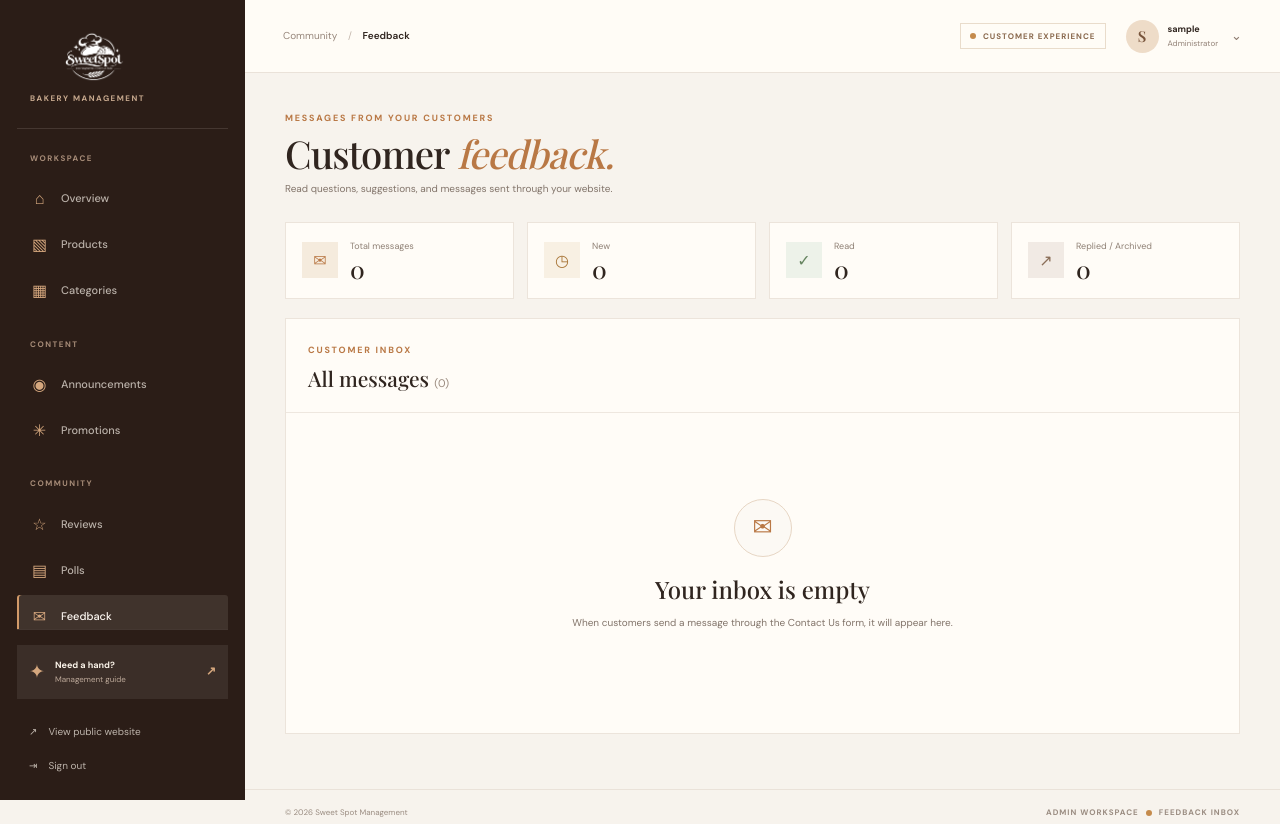
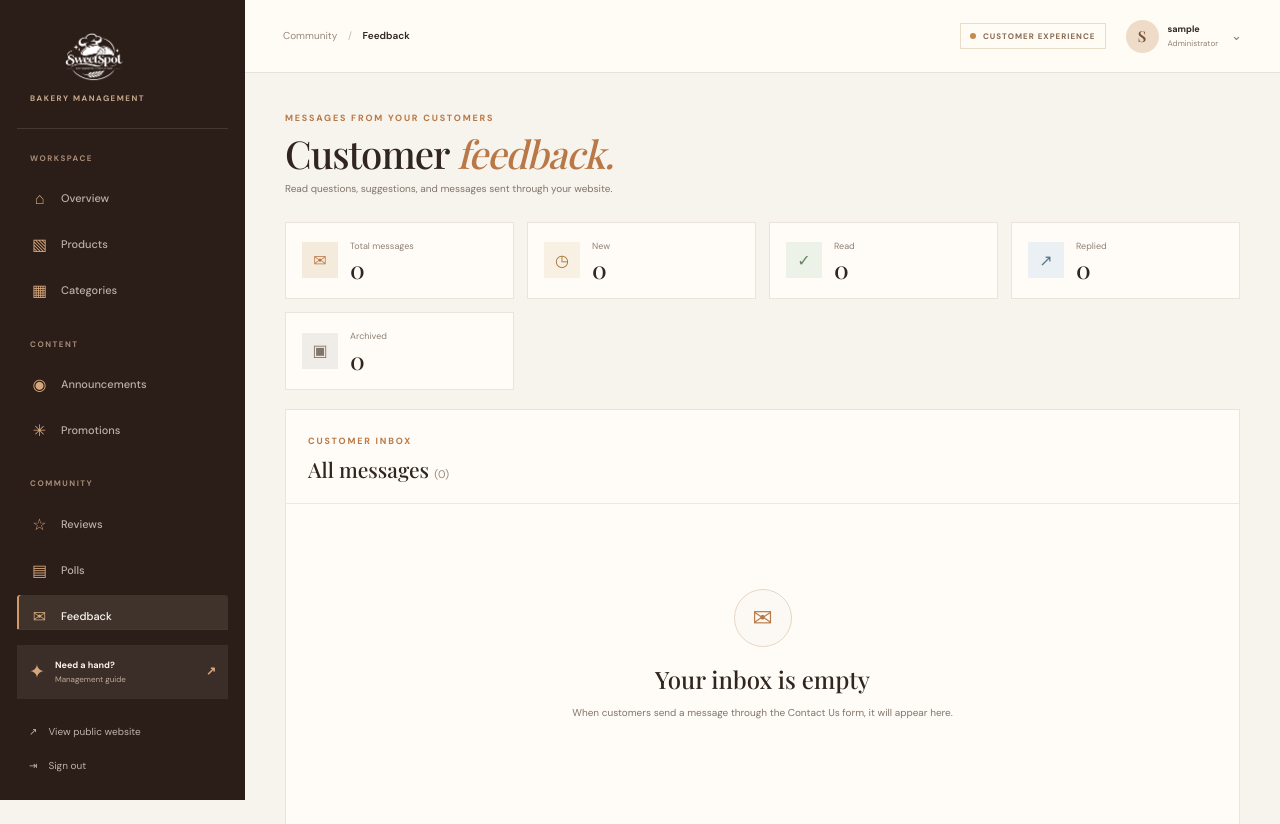
Before and after one commit to earlmacias2022-tech/Sweet-Spot, a PHP site: page /admin/feedback/index.php in a window 1280 px wide. Shown: the top 824 px of the page. Run offline with PHP 8.4, Linux system fonts and the light colour scheme; the visitor is signed in with stand-in values (Sample User, id 1); data that the repository does not hold is empty.

Commit message:
Show individual feedback status counts

```diff
--- a/admin/feedback/index.php
+++ b/admin/feedback/index.php
@@ -107,7 +107,8 @@ $csrfToken = admin_csrf_token();
                 <article class="review-stat-card"><span class="review-stat-icon">✉</span><div><small>Total messages</small><strong><?= count($feedbackItems) ?></strong></div></article>
                 <article class="review-stat-card"><span class="review-stat-icon review-stat-pending">◷</span><div><small>New</small><strong><?= $statusCounts['new'] ?></strong></div></article>
                 <article class="review-stat-card"><span class="review-stat-icon review-stat-approved">✓</span><div><small>Read</small><strong><?= $statusCounts['read'] ?></strong></div></article>
-                <article class="review-stat-card"><span class="review-stat-icon review-stat-rejected">↗</span><div><small>Replied / Archived</small><strong><?= $statusCounts['replied'] + $statusCounts['archived'] ?></strong></div></article>
+                <article class="review-stat-card"><span class="review-stat-icon" style="background:#EAF0F4;color:#59788C">↗</span><div><small>Replied</small><strong><?= $statusCounts['replied'] ?></strong></div></article>
+                <article class="review-stat-card"><span class="review-stat-icon" style="background:#F0ECE8;color:#82766B">▣</span><div><small>Archived</small><strong><?= $statusCounts['archived'] ?></strong></div></article>
             </div>
 
             <?php if ($loadError): ?>
@@ -280,7 +281,7 @@ document.querySelectorAll('[data-feedback-view]').forEach((button) => {
         feedbackModalMessage.textContent = button.dataset.message || '';
         feedbackModal.classList.add('is-open');
         feedbackModal.setAttribute('aria-hidden', 'false');
-        feedbackModal.querySelector('[data-feedback-close]')?.focus();
+        feedbackModal.querySelector('.feedback-modal-close')?.focus();
     });
 });
 
```
